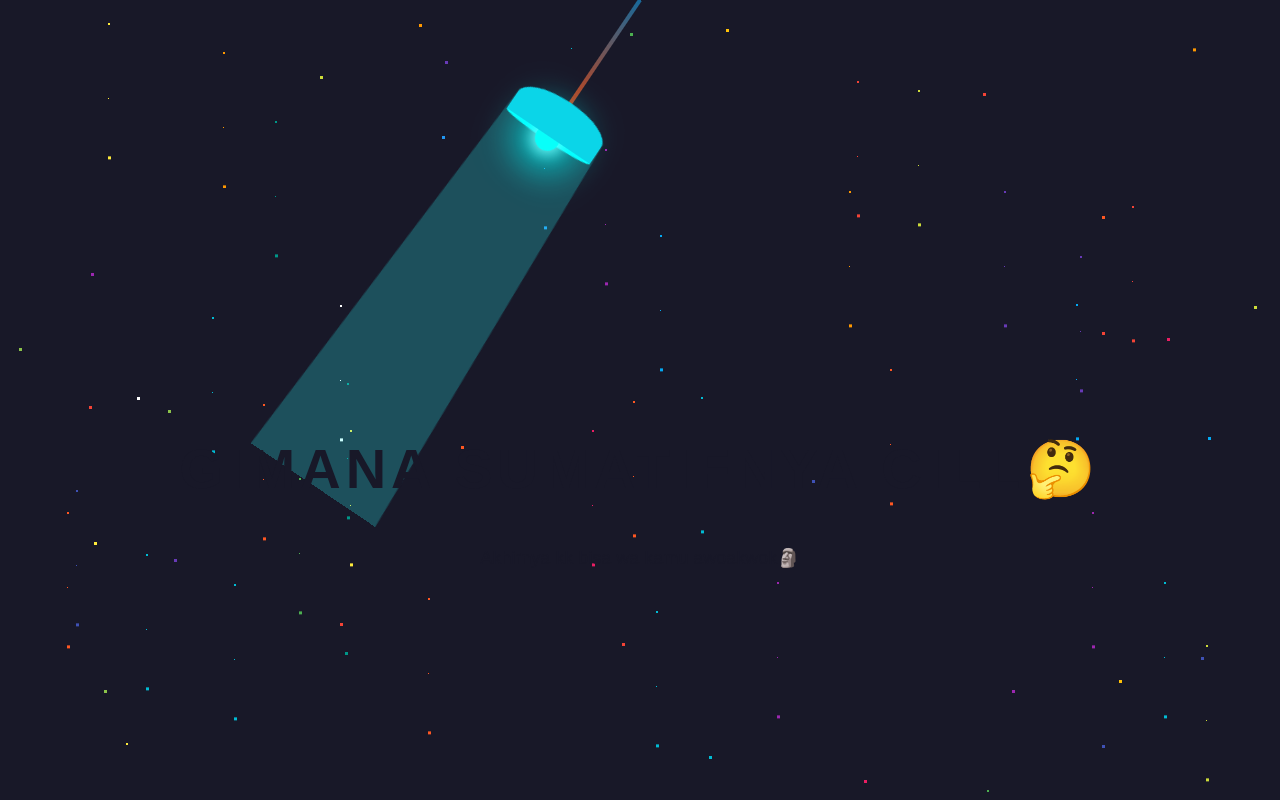
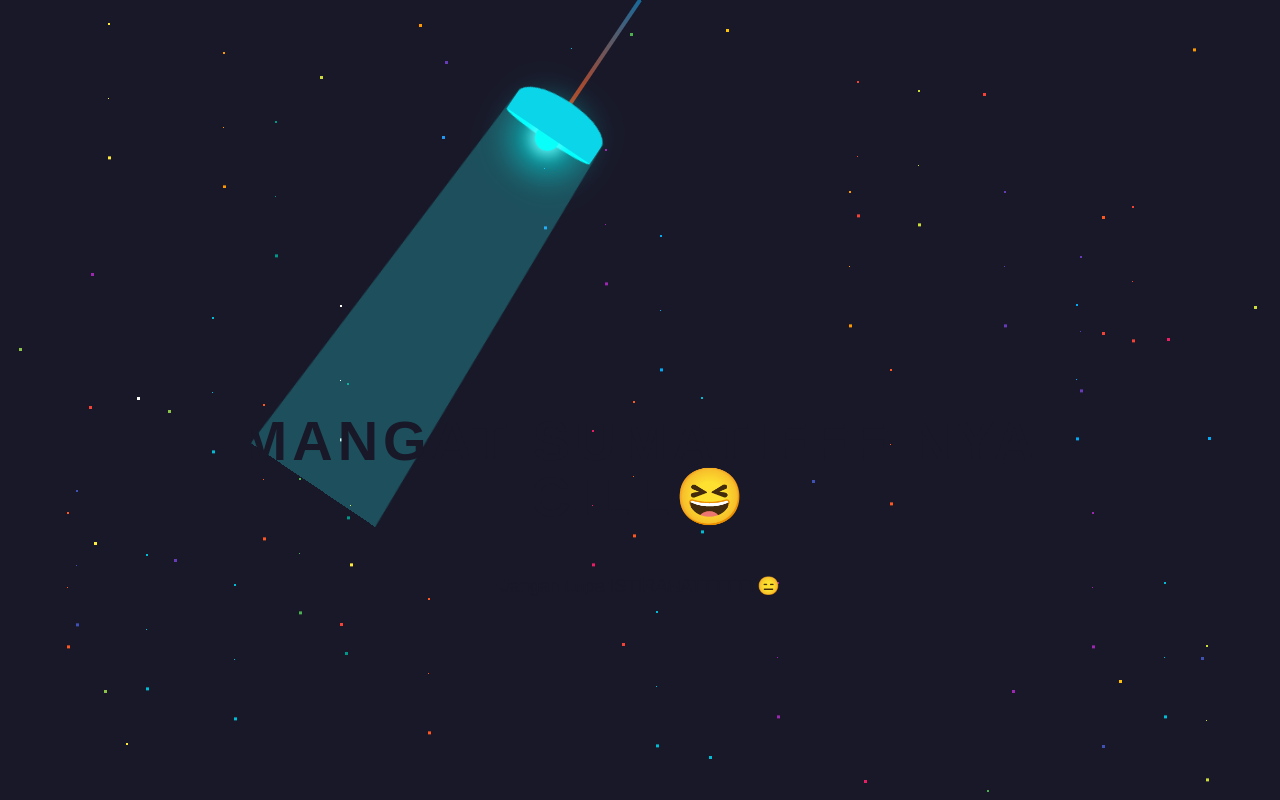
Before and after one commit to charis-santoso/charis-santoso.github.io, a plain HTML site: page index.html in a window 1280 px wide. Drawn offline with Linux system fonts and the light colour scheme.

Commit message:
Update index.html

```diff
--- a/index.html
+++ b/index.html
@@ -7,8 +7,7 @@
     <title>light reveal text</title>
   </head>
   <body>
-    <!-- follow me on tiktok to get more code -->
-     <!-- username "meowish" -->
+
       <div>
         <div class="starsec"></div>
         <div class="starthird"></div>
@@ -29,8 +28,8 @@
       <section class="error">
         <div class="error__content">
           <div class="error__message message">
-            <h1 class="message__title">Gimana Sumatifnya cill🤔</h1>
-            <p class="message__text">Akhirnya kk bisa wa kamu awoakwok🗿</p>
+            <h1 class="message__title">Mangat sumatifff nya cill😆</h1>
+            <p class="message__text">Jangan Lupa ISTIRAHATTTTTT😑</p>
           </div>
         </div>
       </section>
```
